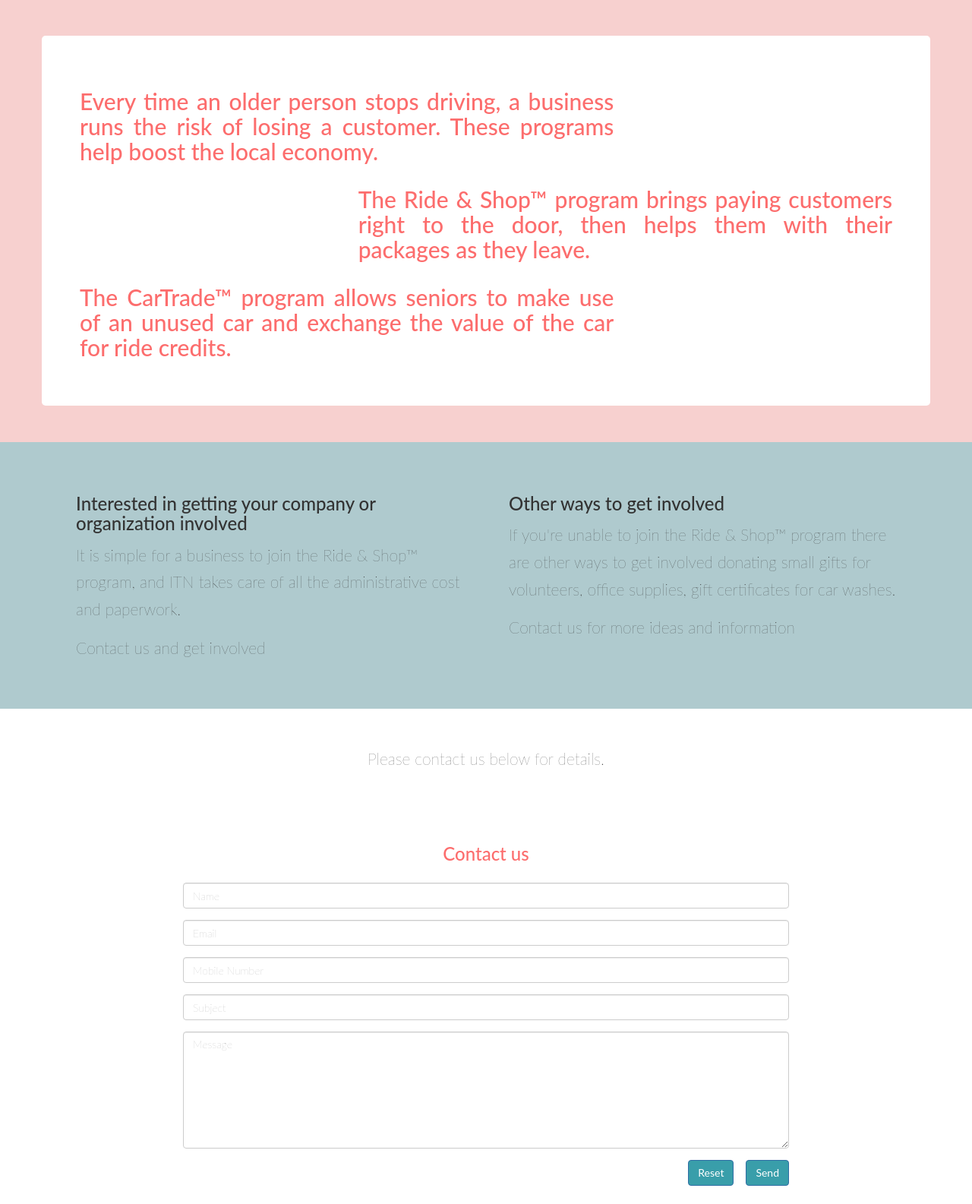
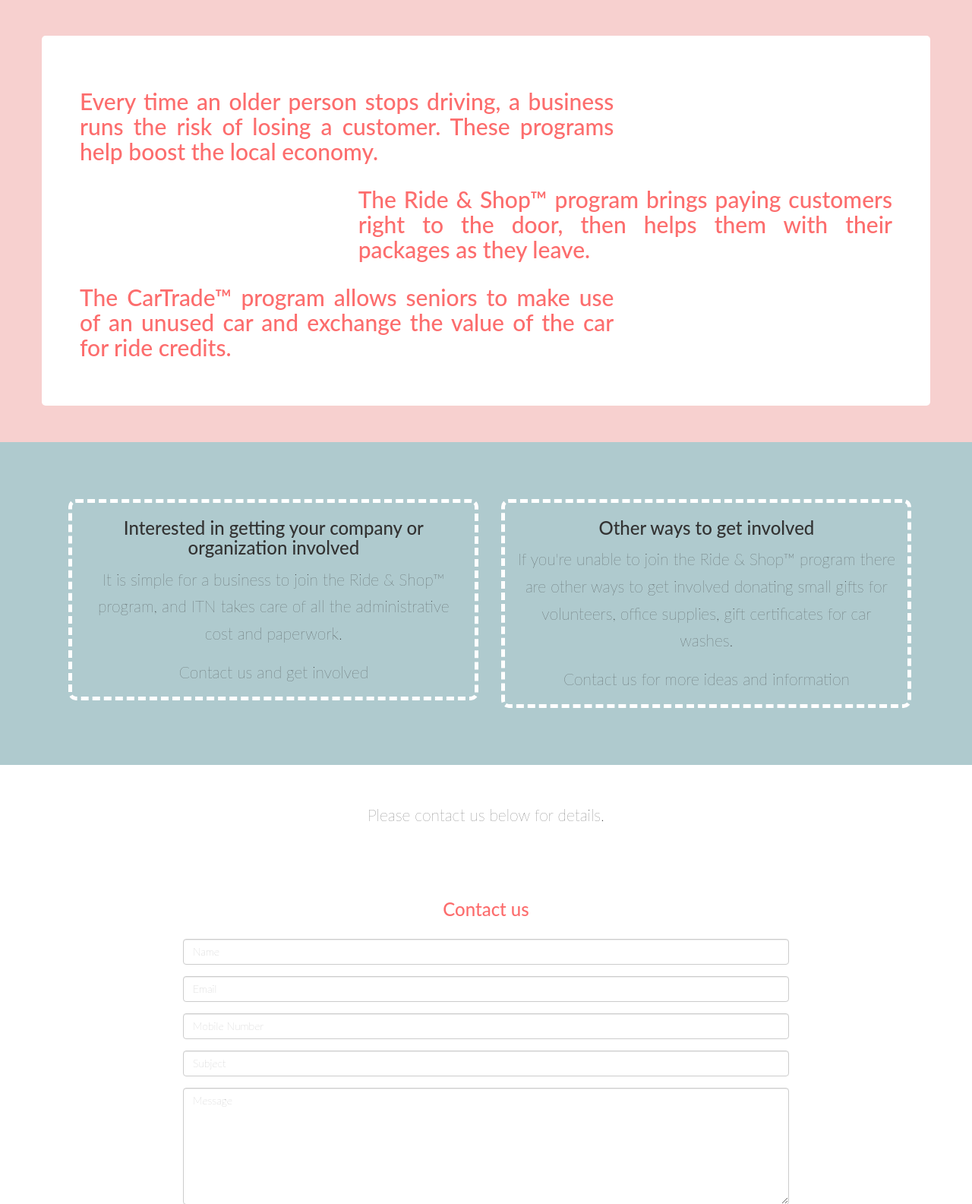
Before and after one commit to samguergen/ITNLanier, a PHP site: page /views/member-programs.html in a window 1280 px wide. Shown: the part 2465-4050 px from the top of the page at 76% size. Run offline with PHP 8.4, Linux system fonts and the light colour scheme; some libraries are stand-ins or nearby versions.

Commit message:
member program perfected

```diff
--- a/css/index.css
+++ b/css/index.css
@@ -528,22 +528,23 @@
   margin-top:25px;
   margin-bottom:50px;
 }
-/*.community .shop-ride h2 {
-  color: #399eaa
-}
-.community .shop-ride hr {
-  border: none;
-  height: 5px;
-  color: #fc6d6d;
-  background-color: #fc6d6d;
-}*/
 .community .shop-ride .row {
   margin-top:50px;
 }
 .community .shop-ride .row .image{
   margin-top:50px;
 }
-
+.community .description {
+  padding-top:75px;
+  padding-bottom:75px;
+}
+.community .description .descr-box {
+  border-radius:10px;
+  border: 5px dashed white;
+  margin-left:1%;
+  margin-right:1%;
+  text-align:center;
+}
 .organization #first-hero-org {
   background-image: url('../../images/itn-people-images/ITNLanier_mirror.jpg');
   background-position: center center;
--- a/views/member-programs.html
+++ b/views/member-programs.html
@@ -224,14 +224,14 @@
     <div class="jumbotron section description" style="background:#afcace">
       <div class="container">
         <div class="col-sm-6">
-          <div class="container">
+          <div class="container descr-box">
             <h3>Interested in getting your company or organization involved</h3>
             <p>It is simple for a business to join the Ride & Shop™ program, and ITN takes care of all the administrative cost and paperwork.</p>
             <p>Contact us and get involved</p>
           </div>
         </div>
         <div class="col-sm-6">
-          <div class="container">
+          <div class="container descr-box">
           <h3>Other ways to get involved</h3>
             <p>If you're unable to join the Ride & Shop™ program there are other ways to get involved donating small gifts for volunteers, office supplies, gift certificates for car washes.</p>
             <p>Contact us for more ideas and information</p>
```
